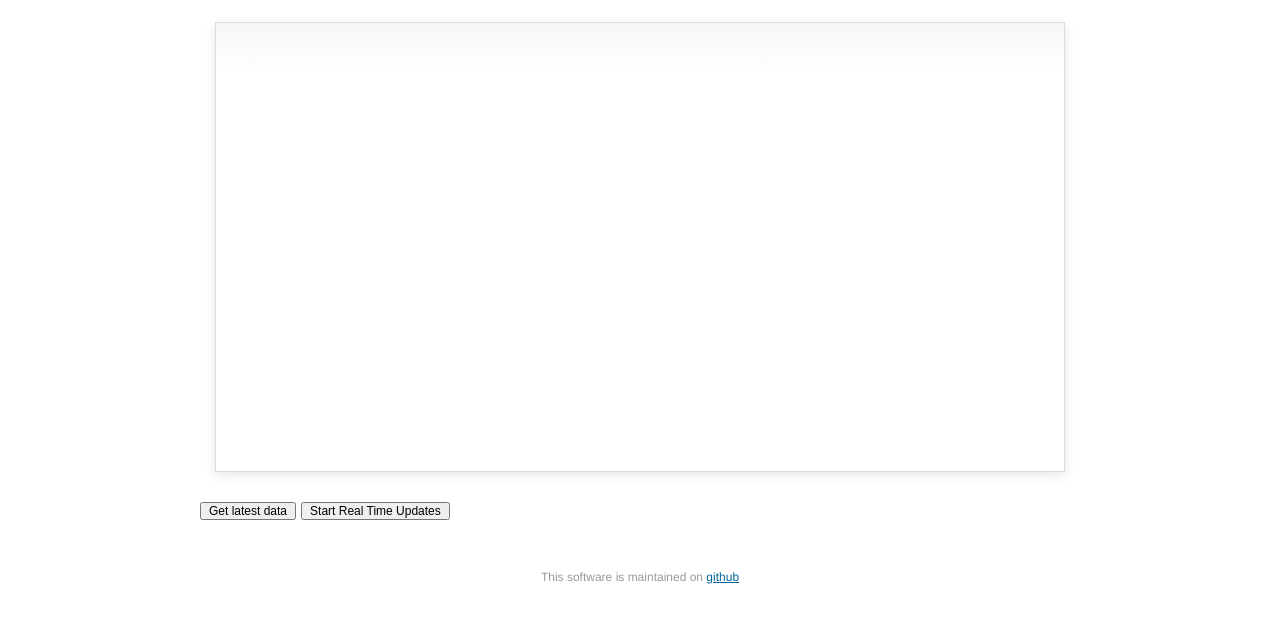
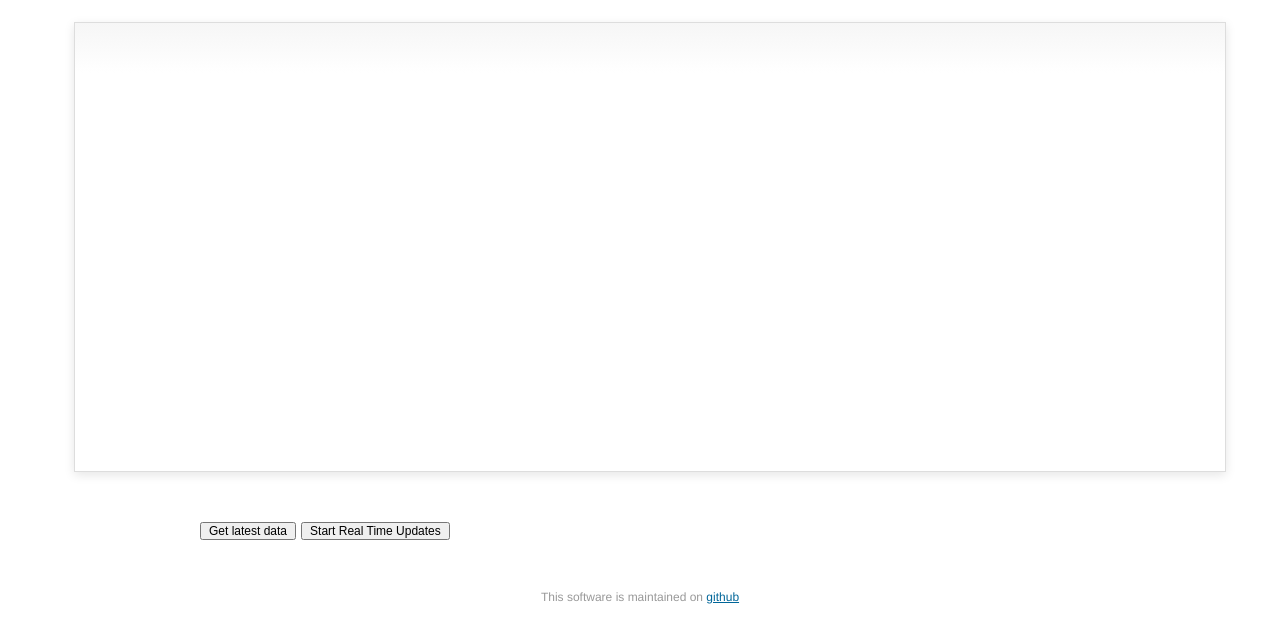
Before and after one commit to captainkirkby/Gears, a website: page node/public/irPlot.html in a window 1280 px wide. Shown: the part 66-708 px from the top of the page. Drawn offline with Linux system fonts and the light colour scheme; no server answers.

Commit message:
Widen the graph view for wider screens

```diff
--- a/node/public/examples.css
+++ b/node/public/examples.css
@@ -87,7 +87,19 @@ input[type=checkbox] {
 	display: inline-block;
 }
 
-#content {
+#graph {
+	width: 100%;
+	margin: 0 auto;
+	padding: 10px;
+}
+
+#controls {
+	width: 880px;
+	margin: 0 auto;
+	padding: 10px;
+}
+
+#status {
 	width: 880px;
 	margin: 0 auto;
 	padding: 10px;
@@ -103,7 +115,7 @@ input[type=checkbox] {
 
 .demo-container {
 	box-sizing: border-box;
-	width: 850px;
+	width: 90%;
 	height: 450px;
 	padding: 5px 15px 15px 15px;
 	margin: 15px auto 30px auto;
--- a/node/public/irPlot.html
+++ b/node/public/irPlot.html
@@ -18,11 +18,14 @@
 		</span>
 	</div>
 
-	<div id="content">
+	<div id="graph">
 
 		<div class="demo-container">
 			<div id="placeholder" class="demo-placeholder"></div>
 		</div>
+
+	</div>
+	<div id="controls">
 
 		<input type="button" id="fetchLatest" value="Get latest data"></input>
 		<input type="button" id="continuousMode" value="Start Real Time Updates"></input>
```
Also changed, not shown: node/public/gpsStatusPlot.html (+4 -1 lines), node/public/index.html (+3 -3 lines), node/public/sensorPlot.html (+4 -1 lines).
